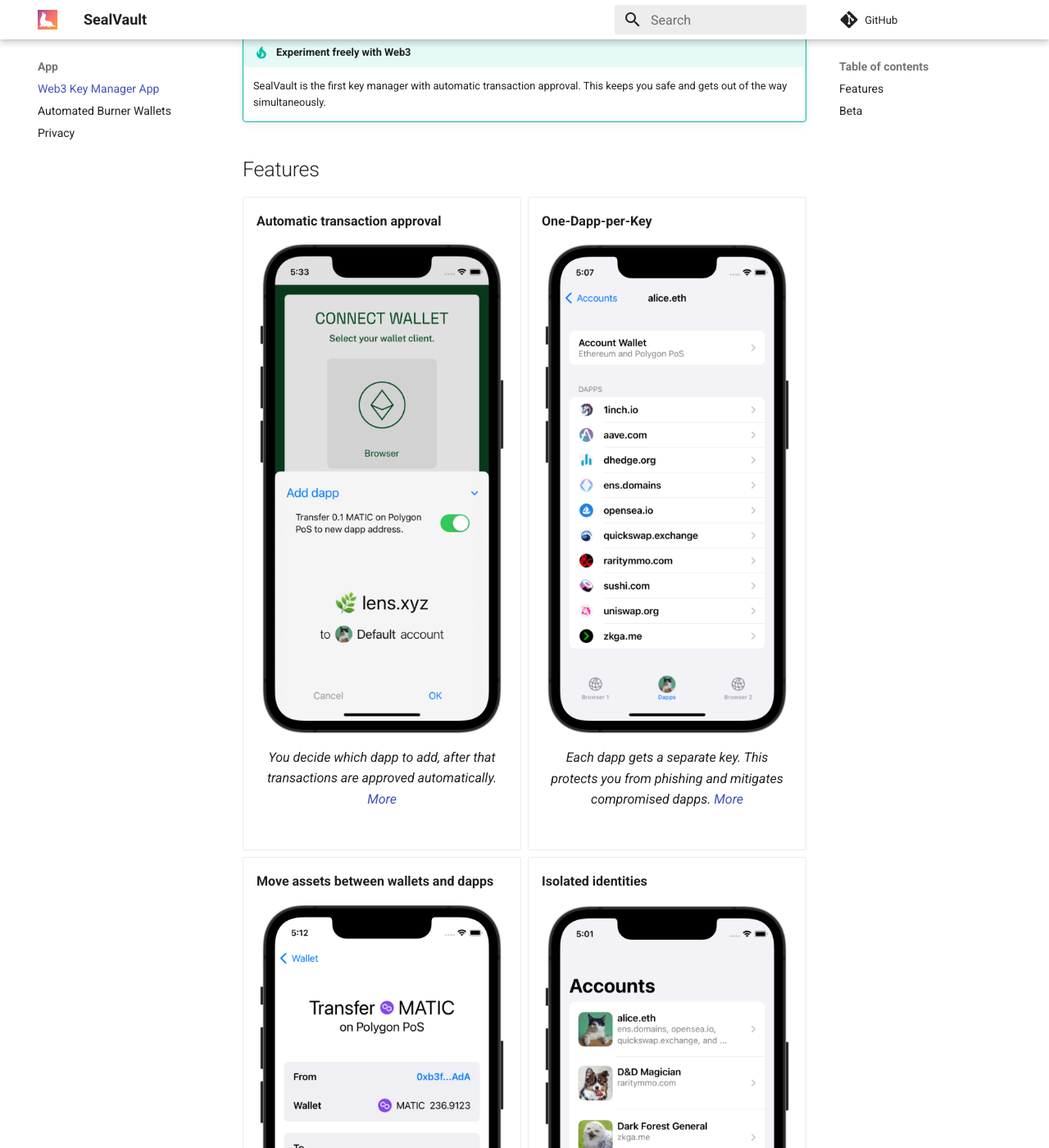
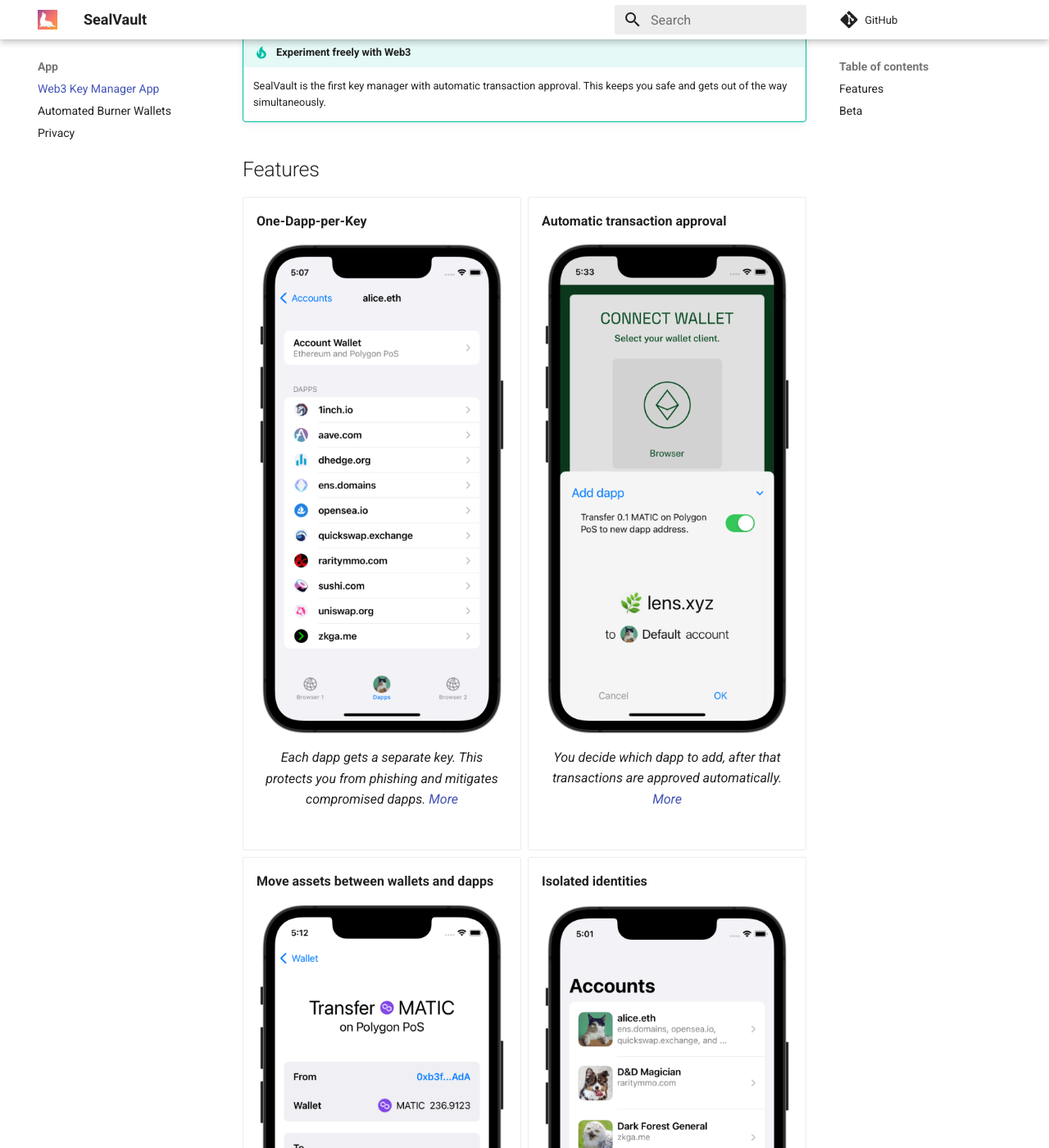
Before and after one commit to sealvault/sealvault, an MkDocs documentation site: the page built from website/src/index.md, in a window 1280 px wide and 1400 px high, scrolled down 419 px. Shown: the whole window at 82% size. Built offline with MkDocs 1.6.1 and Material for MkDocs 9.7.7, drawn with Linux system fonts in a browser that asks for light colours; comment, search, counter and statistics services are not loaded.

Commit message:
Reorder screenshots on landing

```diff
--- a/website/src/index.md
+++ b/website/src/index.md
@@ -17,15 +17,6 @@ title: Web3 Key Manager App
 
 <div class="grid cards" markdown>
 
--   __Automatic transaction approval__
-    <figure markdown>
-    ![iOS app add dapp view](./assets/images/screenshots/add-dapp.png){ loading=lazy }
-    <figcaption>
-    You decide which dapp to add, after that transactions are approved
-    automatically. [More](./one-dapp-per-key.md)
-    </figcaption>
-    </figure>
-
 -   __One-Dapp-per-Key__
     <figure markdown>
     ![iOS app account view](./assets/images/screenshots/account-view.png){ loading=lazy }
@@ -33,6 +24,15 @@ title: Web3 Key Manager App
     Each dapp gets a separate key.
     This protects you from phishing and mitigates compromised dapps.
     [More](./one-dapp-per-key.md)
+    </figcaption>
+    </figure>
+
+-   __Automatic transaction approval__
+    <figure markdown>
+    ![iOS app add dapp view](./assets/images/screenshots/add-dapp.png){ loading=lazy }
+    <figcaption>
+    You decide which dapp to add, after that transactions are approved
+    automatically. [More](./one-dapp-per-key.md)
     </figcaption>
     </figure>
 
```
